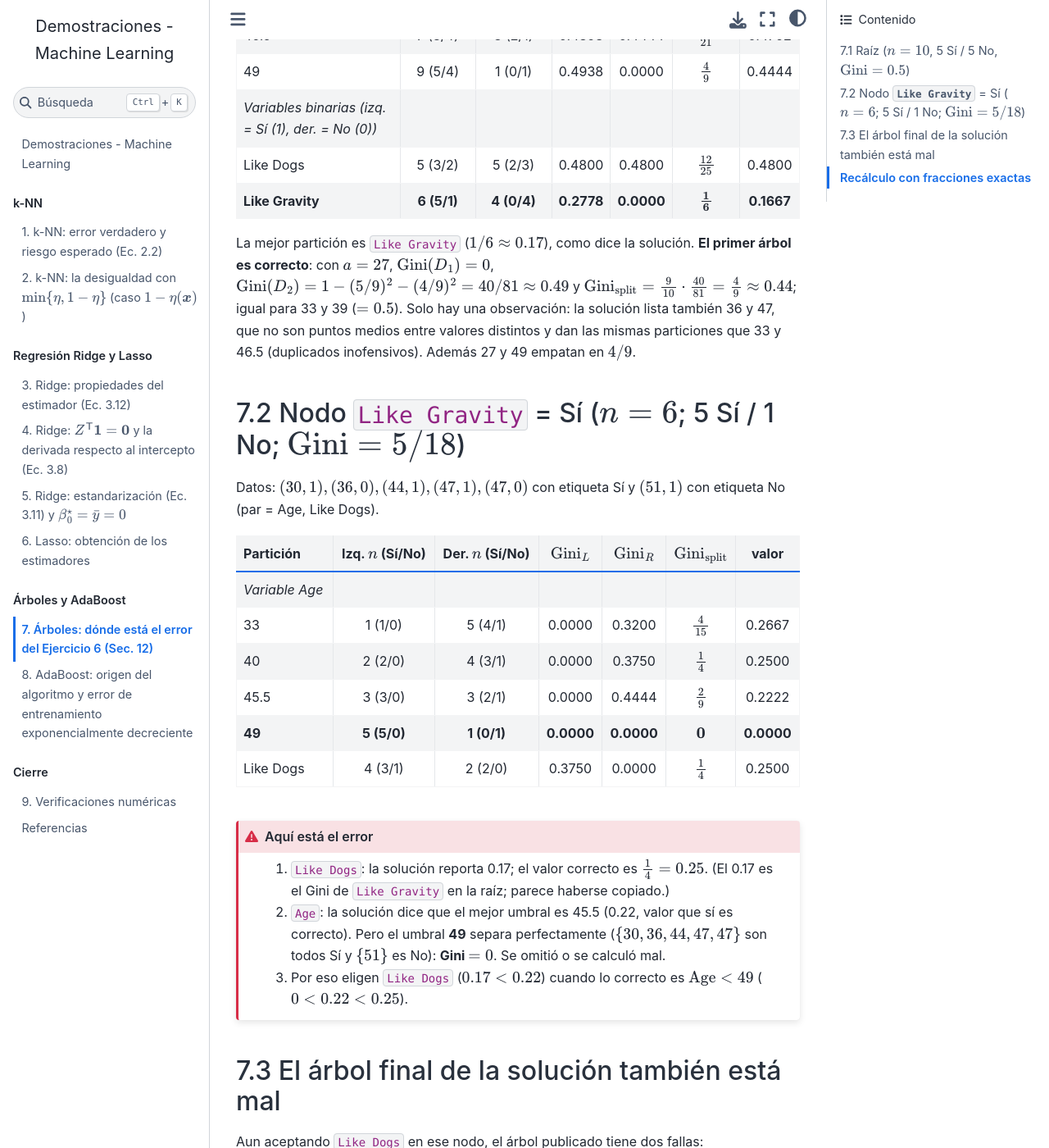
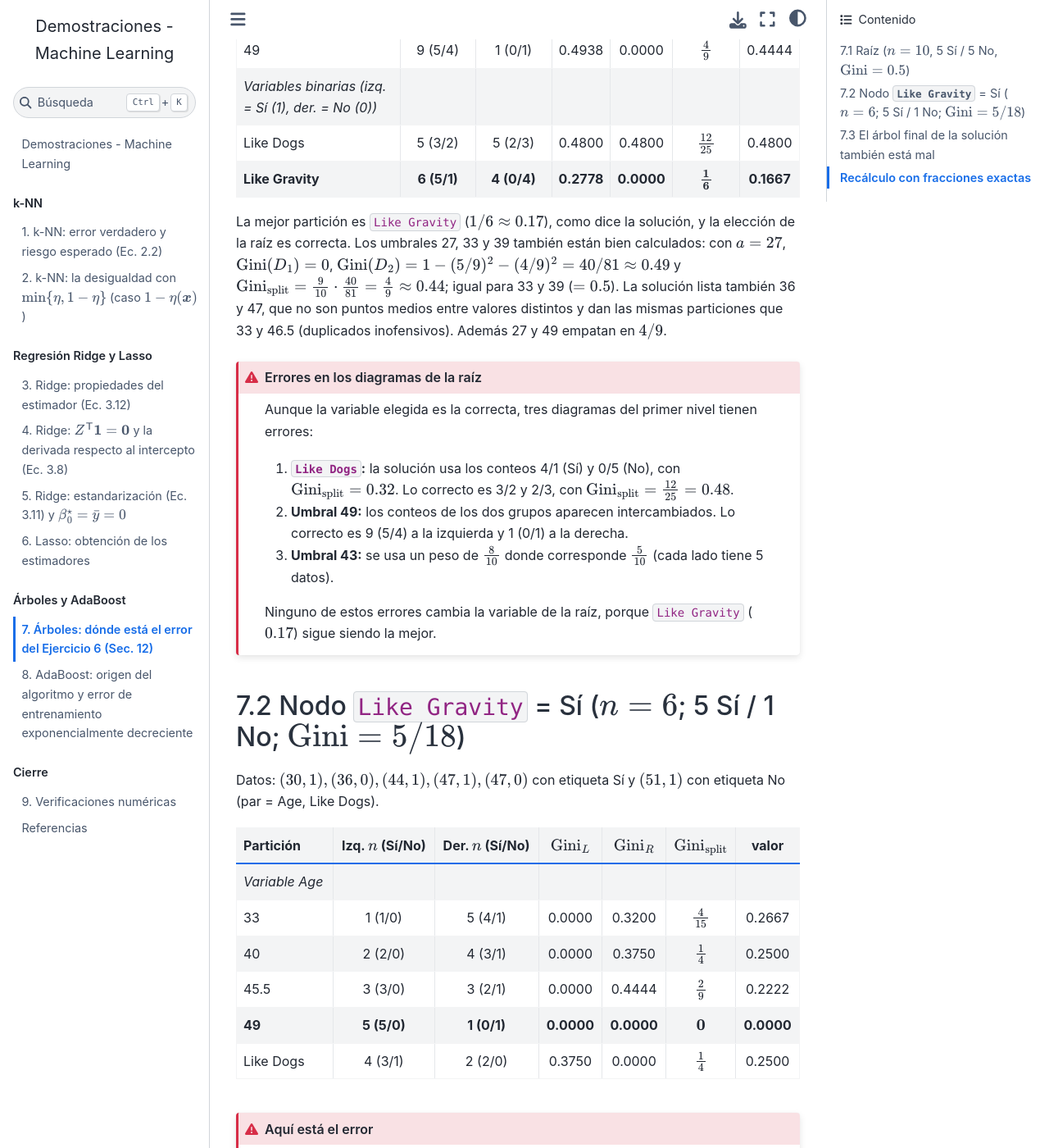
Before and after one commit to BetzyW/Demostraciones-ML, a Jupyter Book: the page built from cap07_arboles.md, in a window 1280 px wide and 1400 px high, scrolled down 1221 px. Shown: the whole window at 82% size. Built offline with Jupyter Book 1.0.4 settings and Sphinx 7.4.7 and the Sphinx Book theme 1.1.4, drawn with Linux system fonts in a browser that asks for light colours; some of the changed text lies outside the part shown.

Commit message:
Corregir autoría y análisis del capítulo 7; quitar recuadro de limitación
Co-Authored-By: Claude Opus 5.5 <noreply@anthropic.com>
Claude-Session: https://claude.ai/code/session_01BmjvvTz8ZGTohwJEcQgEUg

````diff
--- a/_config.yml
+++ b/_config.yml
@@ -1,5 +1,5 @@
 title: "Demostraciones - Machine Learning"
-author: "Tu nombre"
+author: Betzaida Ruiz
 copyright: "2026"
 logo: ""
 only_build_toc_files: true
--- a/cap07_arboles.md
+++ b/cap07_arboles.md
@@ -31,9 +31,8 @@ con $\text{Gini}=1-\sum_i(n_i/N)^2$. Localizar el error de la solución propuest
 
 Todo se recalculó con fracciones exactas (ver la celda de código al final del capítulo). Los umbrales de
 `Age` son puntos medios entre valores *distintos* consecutivos; “izquierda” es $\text{Age}<a$. En las
-tablas, $n$ (Sí/No) indica el tamaño del grupo y cuántos son astronautas. No pudieron abrirse las
-imágenes `TREEDECISION1--6` de la página; de ellas solo se vieron los umbrales 27–39 del archivo.
-El resto se contrastó con los números que da el *texto* de la solución.
+tablas, $n$ (Sí/No) indica el tamaño del grupo y cuántos son astronautas. Los valores se
+contrastaron con los diagramas `TREEDECISION1--6` y con el texto de la solución.
 ```
 
 ## 7.1 Raíz ($n=10$, 5 Sí / 5 No, $\text{Gini}=0.5$)
@@ -52,11 +51,26 @@ El resto se contrastó con los números que da el *texto* de la solución.
 | Like Dogs | 5 (3/2) | 5 (2/3) | 0.4800 | 0.4800 | $\frac{12}{25}$ | 0.4800 |
 | **Like Gravity** | **6 (5/1)** | **4 (0/4)** | **0.2778** | **0.0000** | $\mathbf{\frac16}$ | **0.1667** |
 
-La mejor partición es `Like Gravity` ($1/6\approx0.17$), como dice la solución. **El primer árbol
-es correcto**: con $a=27$, $\text{Gini}(D_1)=0$, $\text{Gini}(D_2)=1-(5/9)^2-(4/9)^2=40/81\approx0.49$ y
-$\text{Gini}_{\text{split}}=\frac9{10}\cdot\frac{40}{81}=\frac49\approx0.44$; igual para 33 y 39 ($=0.5$). Solo hay una observación: la solución
+La mejor partición es `Like Gravity` ($1/6\approx0.17$), como dice la solución, y la elección de la raíz
+es correcta. Los umbrales 27, 33 y 39 también están bien calculados: con $a=27$, $\text{Gini}(D_1)=0$,
+$\text{Gini}(D_2)=1-(5/9)^2-(4/9)^2=40/81\approx0.49$ y
+$\text{Gini}_{\text{split}}=\frac9{10}\cdot\frac{40}{81}=\frac49\approx0.44$; igual para 33 y 39 ($=0.5$). La solución
 lista también 36 y 47, que no son puntos medios entre valores distintos y dan las mismas particiones
 que 33 y 46.5 (duplicados inofensivos). Además 27 y 49 empatan en $4/9$.
+
+```{admonition} Errores en los diagramas de la raíz
+:class: danger
+
+Aunque la variable elegida es la correcta, tres diagramas del primer nivel tienen errores:
+
+1. **`Like Dogs`:** la solución usa los conteos 4/1 (Sí) y 0/5 (No), con $\text{Gini}_{\text{split}}=0.32$.
+   Lo correcto es 3/2 y 2/3, con $\text{Gini}_{\text{split}}=\frac{12}{25}=0.48$.
+2. **Umbral 49:** los conteos de los dos grupos aparecen intercambiados. Lo correcto es
+   9 (5/4) a la izquierda y 1 (0/1) a la derecha.
+3. **Umbral 43:** se usa un peso de $\frac{8}{10}$ donde corresponde $\frac{5}{10}$ (cada lado tiene 5 datos).
+
+Ninguno de estos errores cambia la variable de la raíz, porque `Like Gravity` ($0.17$) sigue siendo la mejor.
+```
 
 ## 7.2 Nodo `Like Gravity` = Sí ($n=6$; 5 Sí / 1 No; $\text{Gini}=5/18$)
 
@@ -75,12 +89,12 @@ Like Dogs).
 ```{admonition} Aquí está el error
 :class: danger
 
-1. `Like Dogs`: la solución reporta 0.17; el valor correcto es $\frac14=0.25$. (El 0.17 es el Gini de
-   `Like Gravity` en la raíz; parece haberse copiado.)
-2. `Age`: la solución dice que el mejor umbral es 45.5 (0.22, valor que sí es correcto). Pero
-   el umbral **49** separa perfectamente ($\{30,36,44,47,47\}$ son todos Sí y $\{51\}$ es No): **Gini
-   $=0$**. Se omitió o se calculó mal.
-3. Por eso eligen `Like Dogs` ($0.17<0.22$) cuando lo correcto es $\text{Age}<49$ ($0<0.22<0.25$).
+1. `Like Dogs`: la solución reporta 0.17 porque contó 4/0 (Sí) y 1/1 (No). Los conteos correctos son
+   3/1 y 2/0, y el valor correcto es $\frac14=0.25$.
+2. Umbral **49**: la solución lo calculó, pero mal, con 4/1 y 1/0 y $\text{Gini}_{\text{split}}\approx0.26$. Lo correcto
+   es 5/0 y 0/1: separa perfectamente ($\{30,36,44,47,47\}$ son todos Sí y $\{51\}$ es No), así que **Gini $=0$**.
+   El umbral 45.5 (0.22) sí está bien calculado.
+3. Por eso eligen `Like Dogs` ($0.17<0.22<0.26$) cuando lo correcto es $\text{Age}<49$ ($0<0.22<0.25$).
 ```
 
 ## 7.3 El árbol final de la solución también está mal
@@ -163,9 +177,9 @@ Derecha: árbol corregido.
 ```{admonition} Conclusión
 :class: seealso
 
-El error *no* está en el primer árbol (umbrales $27,33,36,39,\dots$). Está en el
-nodo `Like Gravity`=Sí: Gini de `Like Dogs` $=0.25$ (no 0.17), umbral $\text{Age}=49$ con Gini 0
-omitido, y ramas finales mal asignadas. El árbol correcto es: `Like Gravity`=No $\Rightarrow$ No; `Like
+En la raíz, la variable elegida (`Like Gravity`) es correcta, aunque los diagramas de `Like Dogs` y de los
+umbrales 43 y 49 tienen errores. El error que cambia el árbol está en el nodo `Like Gravity`=Sí: Gini de
+`Like Dogs` $=0.25$ (no 0.17), umbral $\text{Age}=49$ con Gini 0 (no 0.26), y ramas finales mal asignadas. El árbol correcto es: `Like Gravity`=No $\Rightarrow$ No; `Like
 Gravity`=Sí $\Rightarrow$ ($\text{Age}<49\Rightarrow$ Sí, en otro caso No), con 100 % de exactitud en entrenamiento.
 ```
 
````
Also changed, not shown: cap09_verificaciones.md (+0 -9 lines).
